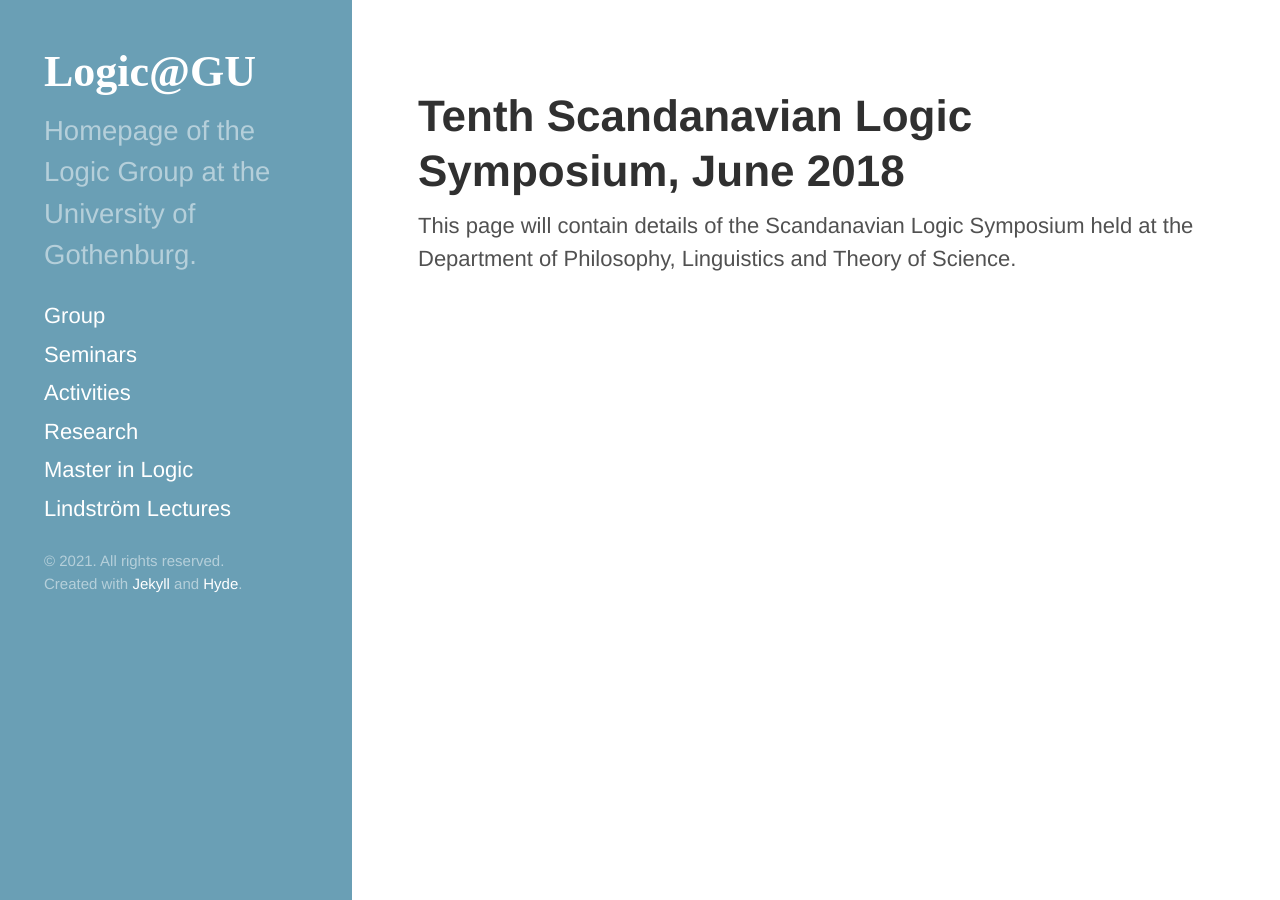
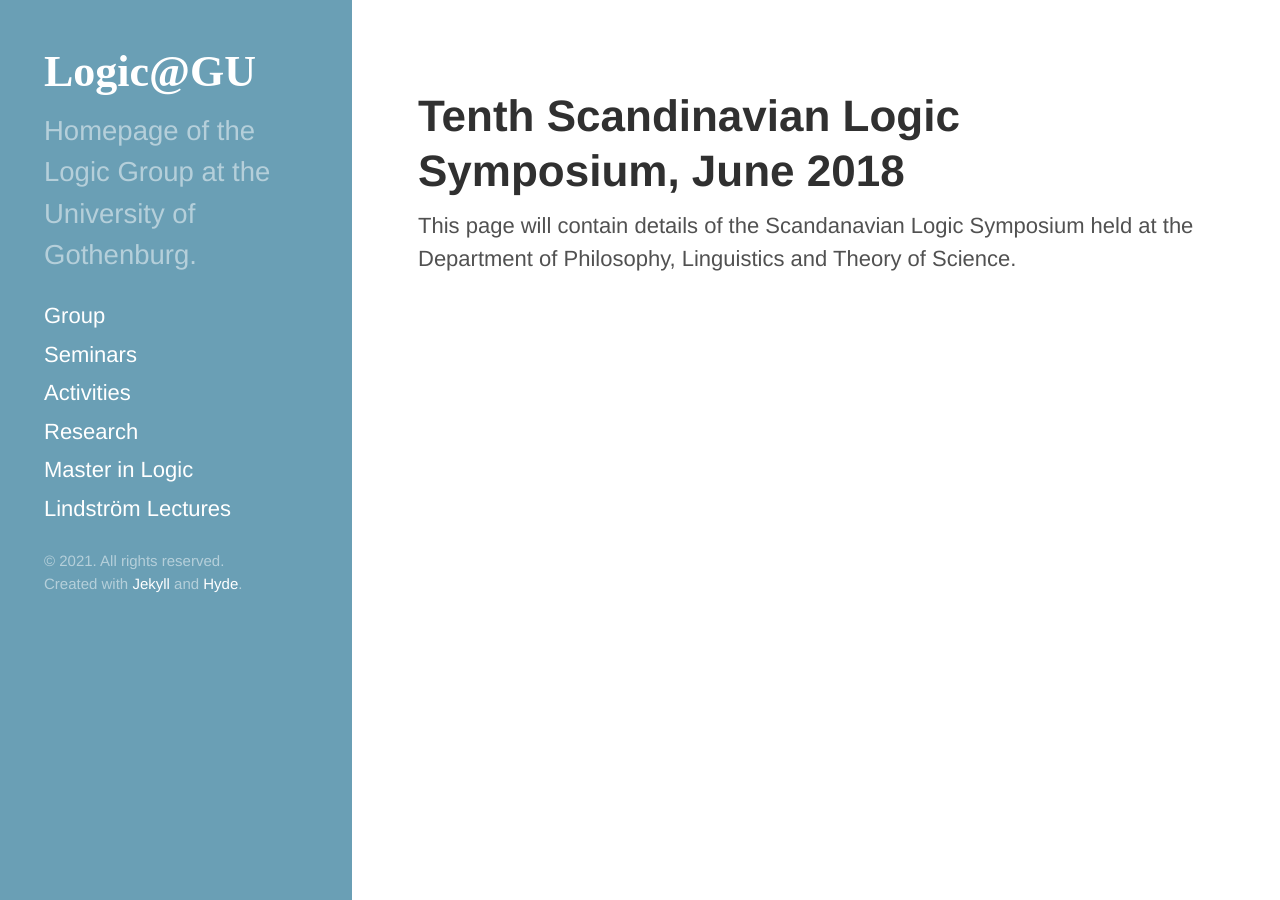
Before and after one commit to greleigh/Logic-GU, a Jekyll site: the page built from _events/2018-06-sls/index.md, in a window 1280 px wide. Built offline with Jekyll 4.4.1, drawn with Linux system fonts in a browser that asks for light colours; some web fonts are replaced.

Commit message:
Corrections

```diff
--- a/_events/2018-06-sls/index.md
+++ b/_events/2018-06-sls/index.md
@@ -1,6 +1,6 @@
 ---
 layout: page
-title: Tenth Scandanavian Logic Symposium, June 2018
+title: Tenth Scandinavian Logic Symposium, June 2018
 ---
 
 This page will contain details of the Scandanavian Logic Symposium held at the Department of Philosophy, Linguistics and Theory of Science.
```
Also changed, not shown: _pages/about.md (+1 -2 lines).
